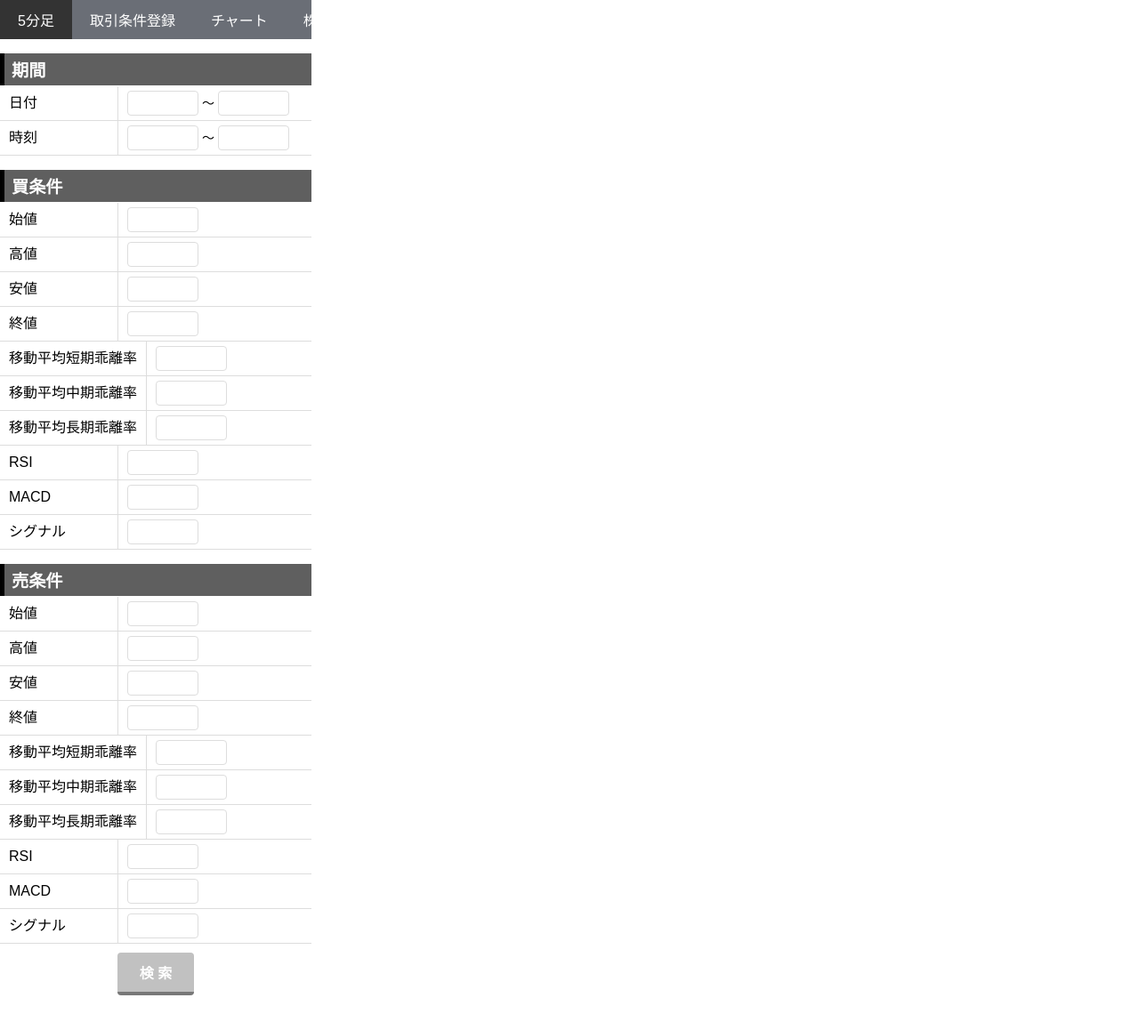
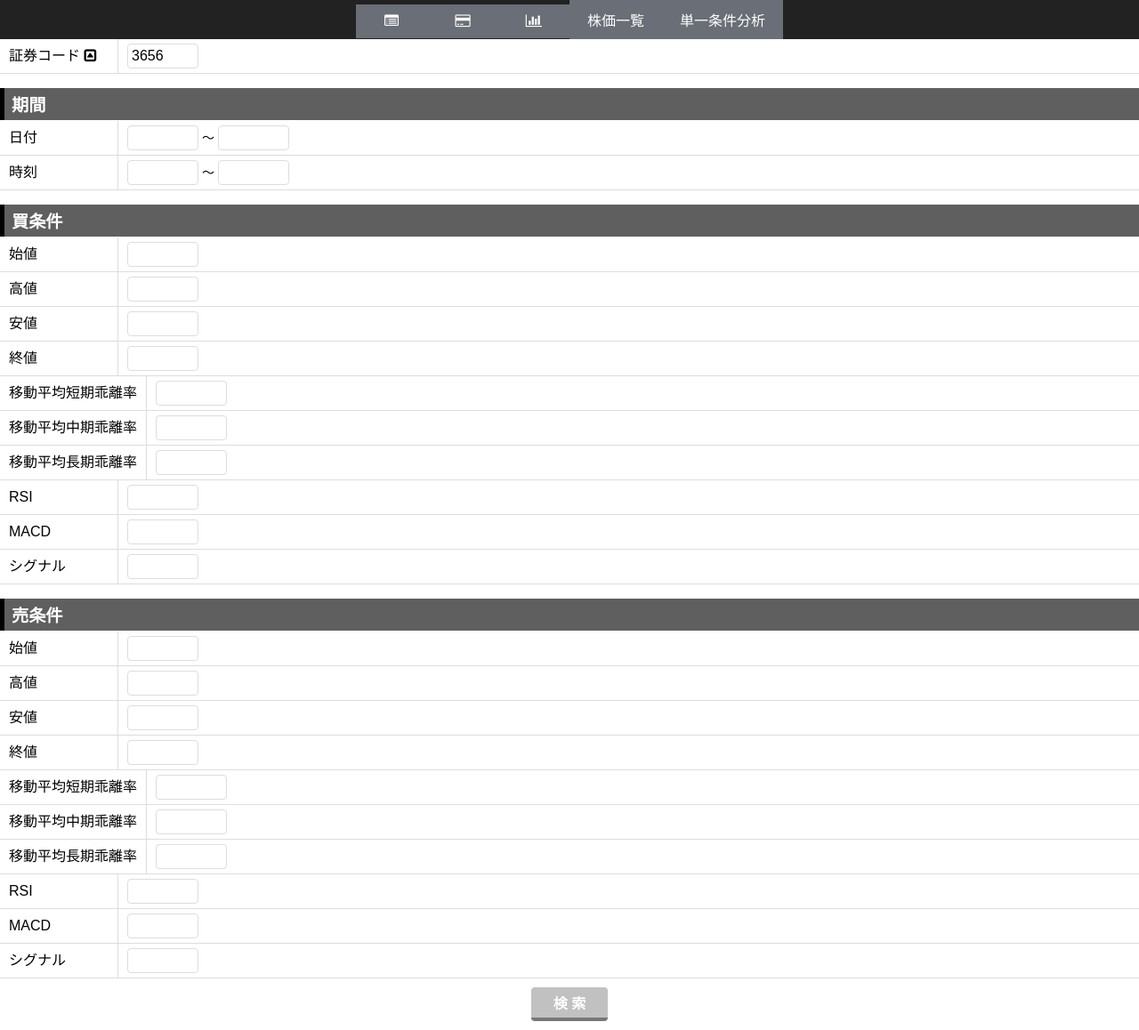
Before and after one commit to fd3s0412/kabu_analysis, a PHP site: page /chart5mSearch.php in a window 1280 px wide. Shown: the whole page at 89% size. Before the commit the page ends 1119 px from the top, so only its background shows below. Run offline with PHP 8.4, Linux system fonts and the light colour scheme; some libraries are stand-ins or nearby versions.

Commit message:
header修正

```diff
--- a/chart5mSearch.php
+++ b/chart5mSearch.php
@@ -8,11 +8,29 @@ include (dirname ( __FILE__ ) . '/php_class/CsvUtil.php');
 
 <head>
 <?php include 'fragment/head.php'; ?>
-<title>取引条件登録</title>
+<title>取引シミュレーション</title>
+<script src="./js/chart5mSearch.js"></script>
 </head>
 <body>
 	<?php include 'header.php'; ?>
 	<div class="contents">
+		<form method="get" action="chart5m.php">
+			<!-- ------------------------------------------------------------ -->
+			<!-- 基本情報 -->
+			<!-- ------------------------------------------------------------ -->
+			<dl>
+				<dt>
+					証券コード
+					<i id="search_field_close" class="fa fa-caret-square-o-up fa-2"
+						aria-hidden="true"></i>
+					<i id="search_field_open" class="fa fa-caret-square-o-down fa-2"
+						aria-hidden="true"></i>
+				</dt>
+				<dd>
+					<input type="text" name="shoken_code" value="3656" />
+				</dd>
+			</dl>
+			<div id="search_field">
 				<!-- ------------------------------------------------------------ -->
 				<!-- 期間 -->
 				<!-- ------------------------------------------------------------ -->
@@ -39,43 +57,63 @@ include (dirname ( __FILE__ ) . '/php_class/CsvUtil.php');
 				<h2>買条件</h2>
 				<dl>
 					<dt>始値</dt>
-			<dd><input type="number" /></dd>
+					<dd>
+						<input type="number" />
+					</dd>
 				</dl>
 				<dl>
 					<dt>高値</dt>
-			<dd><input type="number" /></dd>
+					<dd>
+						<input type="number" />
+					</dd>
 				</dl>
 				<dl>
 					<dt>安値</dt>
-			<dd><input type="number" /></dd>
+					<dd>
+						<input type="number" />
+					</dd>
 				</dl>
 				<dl>
 					<dt>終値</dt>
-			<dd><input type="number" /></dd>
+					<dd>
+						<input type="number" />
+					</dd>
 				</dl>
 				<dl>
 					<dt>移動平均短期乖離率</dt>
-			<dd><input type="number" /></dd>
+					<dd>
+						<input type="number" />
+					</dd>
 				</dl>
 				<dl>
 					<dt>移動平均中期乖離率</dt>
-			<dd><input type="number" /></dd>
+					<dd>
+						<input type="number" />
+					</dd>
 				</dl>
 				<dl>
 					<dt>移動平均長期乖離率</dt>
-			<dd><input type="number" /></dd>
+					<dd>
+						<input type="number" />
+					</dd>
 				</dl>
 				<dl>
 					<dt>RSI</dt>
-			<dd><input type="number" /></dd>
+					<dd>
+						<input type="number" />
+					</dd>
 				</dl>
 				<dl>
 					<dt>MACD</dt>
-			<dd><input type="number" /></dd>
+					<dd>
+						<input type="number" />
+					</dd>
 				</dl>
 				<dl>
 					<dt>シグナル</dt>
-			<dd><input type="number" /></dd>
+					<dd>
+						<input type="number" />
+					</dd>
 				</dl>
 				<!-- ------------------------------------------------------------ -->
 				<!-- 売り -->
@@ -83,50 +121,72 @@ include (dirname ( __FILE__ ) . '/php_class/CsvUtil.php');
 				<h2>売条件</h2>
 				<dl>
 					<dt>始値</dt>
-			<dd><input type="number" /></dd>
+					<dd>
+						<input type="number" />
+					</dd>
 				</dl>
 				<dl>
 					<dt>高値</dt>
-			<dd><input type="number" /></dd>
+					<dd>
+						<input type="number" />
+					</dd>
 				</dl>
 				<dl>
 					<dt>安値</dt>
-			<dd><input type="number" /></dd>
+					<dd>
+						<input type="number" />
+					</dd>
 				</dl>
 				<dl>
 					<dt>終値</dt>
-			<dd><input type="number" /></dd>
+					<dd>
+						<input type="number" />
+					</dd>
 				</dl>
 				<dl>
 					<dt>移動平均短期乖離率</dt>
-			<dd><input type="number" /></dd>
+					<dd>
+						<input type="number" />
+					</dd>
 				</dl>
 				<dl>
 					<dt>移動平均中期乖離率</dt>
-			<dd><input type="number" /></dd>
+					<dd>
+						<input type="number" />
+					</dd>
 				</dl>
 				<dl>
 					<dt>移動平均長期乖離率</dt>
-			<dd><input type="number" /></dd>
+					<dd>
+						<input type="number" />
+					</dd>
 				</dl>
 				<dl>
 					<dt>RSI</dt>
-			<dd><input type="number" /></dd>
+					<dd>
+						<input type="number" />
+					</dd>
 				</dl>
 				<dl>
 					<dt>MACD</dt>
-			<dd><input type="number" /></dd>
+					<dd>
+						<input type="number" />
+					</dd>
 				</dl>
 				<dl>
 					<dt>シグナル</dt>
-			<dd><input type="number" /></dd>
+					<dd>
+						<input type="number" />
+					</dd>
 				</dl>
+			</div>
 			<!-- ------------------------------------------------------------ -->
 			<!-- ボタンエリア -->
 			<!-- ------------------------------------------------------------ -->
 			<div class="btn_area">
 				<a href="#" id="btnSearch" class="btn_base">検 索</a>
 			</div>
+		</form>
 	</div>
 </body>
 </html>
--- a/css/base.css
+++ b/css/base.css
@@ -10,7 +10,7 @@ body, div, p, span, table, table th, table td, ul, li, input, option {
 }
 html,
 body {
-	width: 350px;
+	width: 100%;
 	height: 100%;
 }
 /*------------------------------------------------------------*/
@@ -168,6 +168,12 @@ table td.pips_shisu_bar {
 /*------------------------------------------------------------*/
 /* リスト */
 /*------------------------------------------------------------*/
+.header {
+	width: 100%;
+	text-align: center;
+	background-color: #222222;
+	overflow: auto;
+}
 .header ul {
 	display: block;
 	overflow: auto;
@@ -193,7 +199,10 @@ table td.pips_shisu_bar {
 /* コンテンツ */
 /*------------------------------------------------------------*/
 .contents {
+	width: 100%;
 	padding: 0;
+	padding-bottom: 10px;
+	overflow: auto;
 }
 /*------------------------------------------------------------*/
 /* 見出し */
@@ -275,7 +284,7 @@ dl dd {
 	display: inline-block;
 	border-radius: 4px;
 	border-bottom: 4px solid #787878;
-	padding: 10px 25px;
+	padding: 5px 25px;
 	background-color: #C1C1C1;
 	color: white;
 	font-size: 16px;
--- a/fragment/head.php
+++ b/fragment/head.php
@@ -1,4 +1,6 @@
-<meta name="viewport" content="width=350" >
+<meta name="viewport" content="width=device-width,initial-scale=1">
 <link href="https://maxcdn.bootstrapcdn.com/font-awesome/4.7.0/css/font-awesome.min.css" rel="stylesheet" integrity="sha384-wvfXpqpZZVQGK6TAh5PVlGOfQNHSoD2xbE+QkPxCAFlNEevoEH3Sl0sibVcOQVnN" crossorigin="anonymous">
 <link rel="stylesheet" type="text/css" href="./css/base.css">
 <script src="//ajax.googleapis.com/ajax/libs/jquery/1.11.0/jquery.min.js"></script>
+<script src="./js/libs/ResizeInner/ResizeInner.js"></script>
+<script src="./js/libs/AccordionWrapper/AccordionWrapper.js"></script>
--- a/header.php
+++ b/header.php
@@ -1,9 +1,25 @@
 <div class="header">
 	<ul>
-		<li><a href="./chart5m.php?shoken_code=3656">5分足</a></li>
-		<li><a href="./chart5mSearch.php">取引条件登録</a></li>
-		<li><a href="./graph.php?shokenCd=3656">チャート</a></li>
-		<li><a href="./kabuka_ichiran.php">株価一覧</a></li>
-		<li><a href="./bunseki.php">単一条件分析</a></li>
-		</ul>
+		<li data-hover_massage="5分足">
+			<a href="./chart5m.php?shoken_code=3656">
+				<i class="fa fa-list-alt fa-3" aria-hidden="true"></i>
+			</a>
+		</li>
+		<li data-hover_massage="取引シミュレーション">
+			<a href="./chart5mSearch.php">
+				<i class="fa fa-credit-card fa-3" aria-hidden="true"></i>
+			</a>
+		</li>
+		<li data-hover_massage="チャート">
+			<a href="./graph.php?shokenCd=3656">
+				<i class="fa fa-bar-chart fa-3" aria-hidden="true"></i>
+			</a>
+		</li>
+		<li>
+			<a href="./kabuka_ichiran.php">株価一覧</a>
+		</li>
+		<li>
+			<a href="./bunseki.php">単一条件分析</a>
+		</li>
+	</ul>
 </div>
--- a/js/chart5m.js
+++ b/js/chart5m.js
@@ -1,6 +1,6 @@
 $(function() {
 	// 表示領域調整
 	$('.scroll_wrapper').ResizeInner();
-	// アコーディオン
-	$('.accordion_wrapper').AccordionWrapper();
+	// アコーディオン設定
+	$('#shoken_info').AccordionWrapper();
 });
--- /dev/null
+++ b/js/chart5mSearch.js
@@ -0,0 +1,4 @@
+$(function() {
+	// アコーディオン設定
+	$('#search_field').AccordionWrapper({defaultOpenFlg: true});
+});
--- a/js/libs/AccordionWrapper/AccordionWrapper.js
+++ b/js/libs/AccordionWrapper/AccordionWrapper.js
@@ -1,12 +1,15 @@
 (function($) {
 	/**
 	 * 表示非表示を切り替える.
+	 * 対象のDOMにはIDを付与すること.
 	 */
 	$.fn.AccordionWrapper = function(options) {
+		var id = $(this).attr('id');
+
 		var settings = {
 				defaultOpenFlg: false, // 初期表示フラグ
-				btnOpenSelector: "#btnAccordionOpen", // 表示ボタンなどのセレクタ
-				btnCloseSelector: "#btnAccordionClose" // 非表示ボタンなどのセレクタ
+				btnOpenSelector: '#' + id + "_open", // 表示ボタンのセレクタ
+				btnCloseSelector: '#' + id + "_close" // 非表示ボタンのセレクタ
 		};
 		if (options) $.extend(settings, options);
 
--- a/kabuka_ichiran.php
+++ b/kabuka_ichiran.php
@@ -17,6 +17,7 @@ $conn = new PDO ( $dsn );
 <body>
 	<?php include 'header.php'; ?>
 	<div class="contents">
+		<div class="scroll_wrapper">
 			<table>
 				<thead>
 					<tr>
@@ -81,5 +82,6 @@ echo ComnUtil::createTagTrByMapList ( $resultList, $numColList, $percentColList,
 				</tbody>
 			</table>
 		</div>
+	</div>
 </body>
 </html>
```
Also changed, not shown: chart5m.php (+5 -5 lines). Lines whose indentation alone changed are shown as unchanged.
